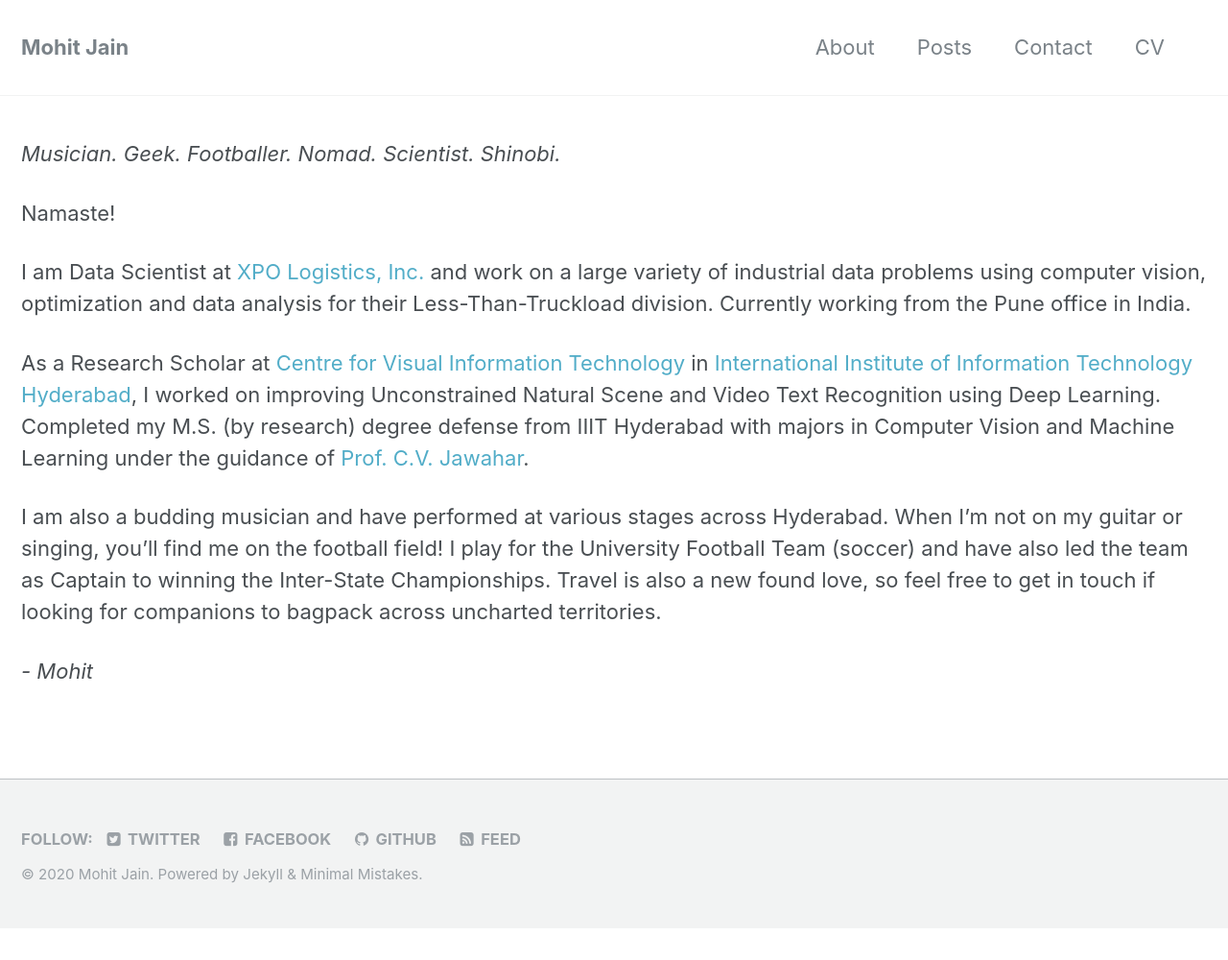
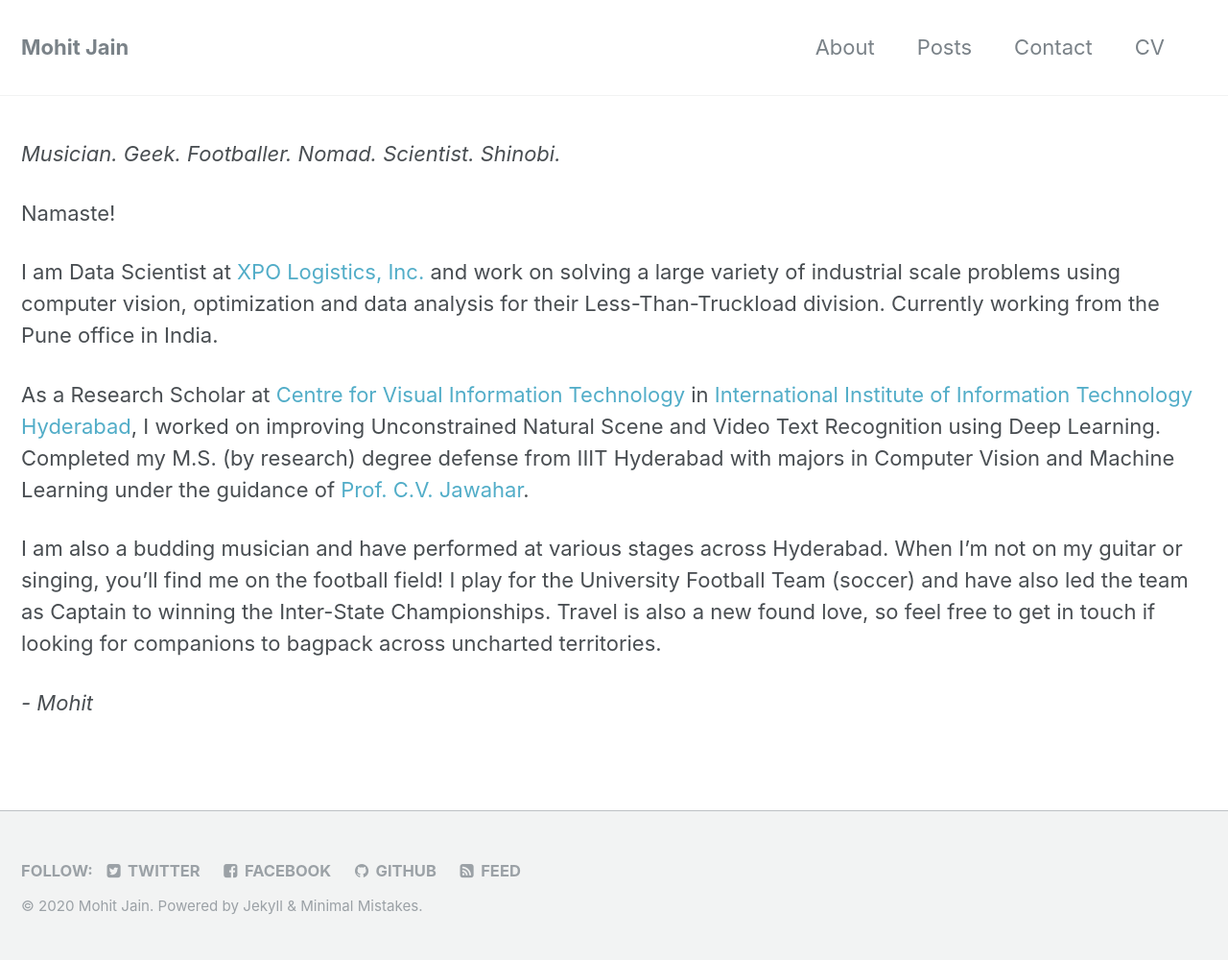
Before and after one commit to NightFury13/nightfury13.github.io, a Jekyll site: the page built from _pages/about.md, in a window 1280 px wide. Shown: the whole page at 96% size. Built offline with Jekyll 4.4.1, drawn with Linux system fonts in a browser that asks for light colours; before the commit the page ends 967 px from its top, so only the background shows below that.

Commit message:
Update about.md

```diff
--- a/_pages/about.md
+++ b/_pages/about.md
@@ -8,7 +8,7 @@ _Musician. Geek. Footballer. Nomad. Scientist. Shinobi._
 
 Namaste!
 
-I am Data Scientist at [XPO Logistics, Inc.](http://www.xpo.com/) and work on a large variety of industrial data problems using computer vision, optimization and data analysis for their Less-Than-Truckload division. Currently working from the Pune office in India.
+I am Data Scientist at [XPO Logistics, Inc.](http://www.xpo.com/) and work on solving a large variety of industrial scale problems using computer vision, optimization and data analysis for their Less-Than-Truckload division. Currently working from the Pune office in India.
 
 As a Research Scholar at [Centre for Visual Information Technology](http://cvit.iiit.ac.in/) in [International Institute of Information Technology Hyderabad](https://iiit.ac.in/), I worked on improving Unconstrained Natural Scene and Video Text Recognition using Deep Learning. Completed my M.S. (by research) degree defense from IIIT Hyderabad with majors in Computer Vision and Machine Learning under the guidance of [Prof. C.V. Jawahar](http://cvit.iiit.ac.in/people/faculty/people/faculty/cvit-faculty/jawahar).
 
```
